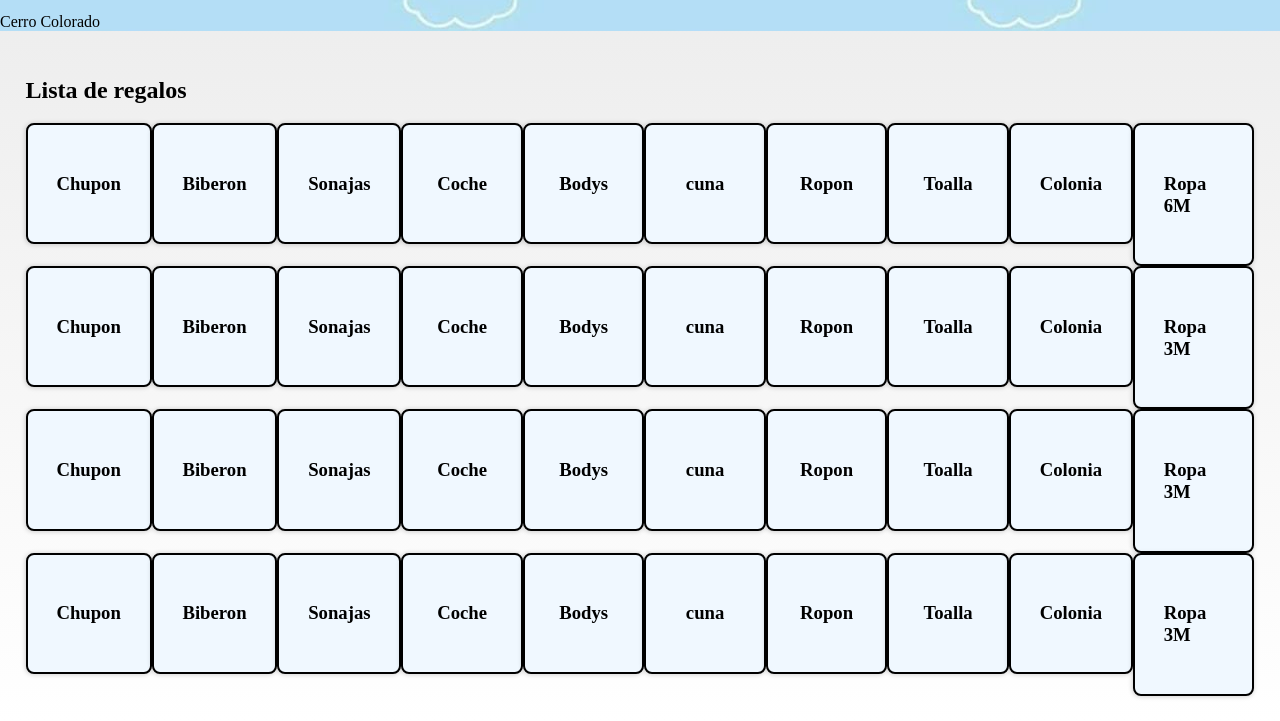
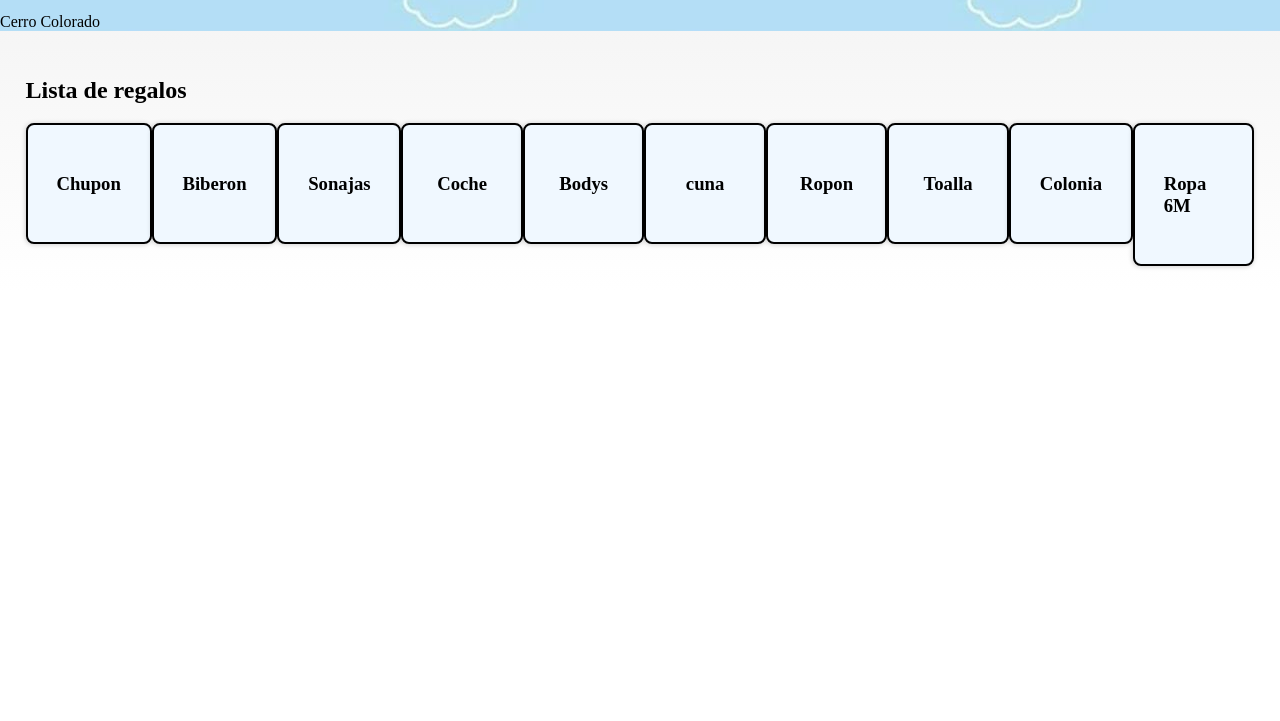
Before and after one commit to YessicaCh/projectbabyshower, a plain HTML site: page index.html in a window 1280 px wide. Shown: the part 611-1332 px from the top of the page. After the commit the page ends 903 px from the top, so only its background shows below. Drawn offline with Linux system fonts and the light colour scheme; a web font is replaced by a local one.

Commit message:
lista de regalos

```diff
--- a/index.html
+++ b/index.html
@@ -57,8 +57,11 @@
     <!--- Lista de regalos -->
     <div class="regalos">
         <h2> Lista de regalos</h2>
-        <div class="lista">
-            <div class="card-img">
+        <div class="pokedex__pokemon-content" id="pokemonContent" onclick="exitModal()">
+        </div>
+
+        <div class="lista" id="listContent">
+            <div class="card-img" >
                 <h3>Chupon</h3>
             </div>
 
@@ -98,127 +101,6 @@
 
         </div>
 
-        <div class="lista">
-            <div class="card-img">
-                <h3>Chupon</h3>
-            </div>
-
-            <div class="card-img">
-                <h3>Biberon</h3>
-            </div>
-
-            <div class="card-img">
-                <h3>Sonajas</h3>
-            </div>
-            <div class="card-img">
-                <h3>Coche</h3>
-            </div>
-
-            <div class="card-img">
-                <h3>Bodys</h3>
-            </div>
-
-            <div class="card-img">
-                <h3>cuna</h3>
-            </div>
-
-            <div class="card-img">
-                <h3>Ropon</h3>
-            </div>
-            <div class="card-img">
-                <h3>Toalla</h3>
-            </div>
-
-            <div class="card-img">
-                <h3>Colonia</h3>
-            </div>
-
-            <div class="card-img">
-                <h3>Ropa 3M </h3>
-            </div>
-
-        </div>
-
-        <div class="lista">
-            <div class="card-img">
-                <h3>Chupon</h3>
-            </div>
-
-            <div class="card-img">
-                <h3>Biberon</h3>
-            </div>
-
-            <div class="card-img">
-                <h3>Sonajas</h3>
-            </div>
-            <div class="card-img">
-                <h3>Coche</h3>
-            </div>
-
-            <div class="card-img">
-                <h3>Bodys</h3>
-            </div>
-
-            <div class="card-img">
-                <h3>cuna</h3>
-            </div>
-
-            <div class="card-img">
-                <h3>Ropon</h3>
-            </div>
-            <div class="card-img">
-                <h3>Toalla</h3>
-            </div>
-
-            <div class="card-img">
-                <h3>Colonia</h3>
-            </div>
-
-            <div class="card-img">
-                <h3>Ropa 3M </h3>
-            </div>
-
-        </div>
-        <div class="lista">
-            <div class="card-img">
-                <h3>Chupon</h3>
-            </div>
-
-            <div class="card-img">
-                <h3>Biberon</h3>
-            </div>
-
-            <div class="card-img">
-                <h3>Sonajas</h3>
-            </div>
-            <div class="card-img">
-                <h3>Coche</h3>
-            </div>
-
-            <div class="card-img">
-                <h3>Bodys</h3>
-            </div>
-
-            <div class="card-img">
-                <h3>cuna</h3>
-            </div>
-
-            <div class="card-img">
-                <h3>Ropon</h3>
-            </div>
-            <div class="card-img">
-                <h3>Toalla</h3>
-            </div>
-
-            <div class="card-img">
-                <h3>Colonia</h3>
-            </div>
-
-            <div class="card-img">
-                <h3>Ropa 3M </h3>
-            </div>
-
-        </div>
     </div>
 
 
```
Also changed, not shown: list.js (added, +15 -0 lines).
